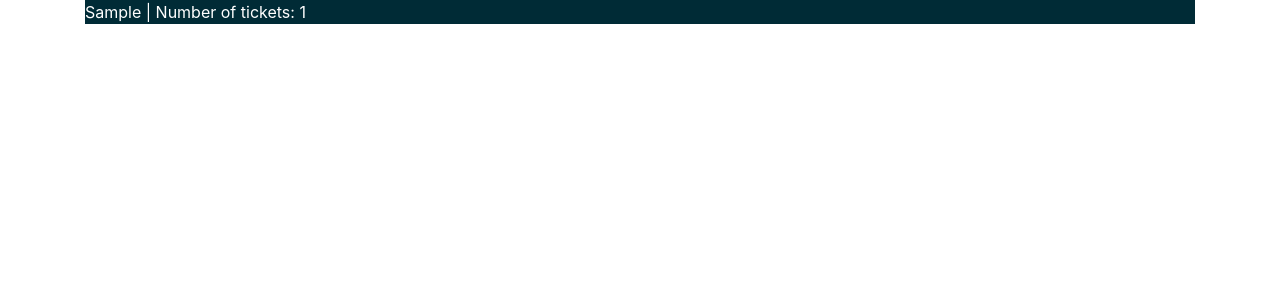
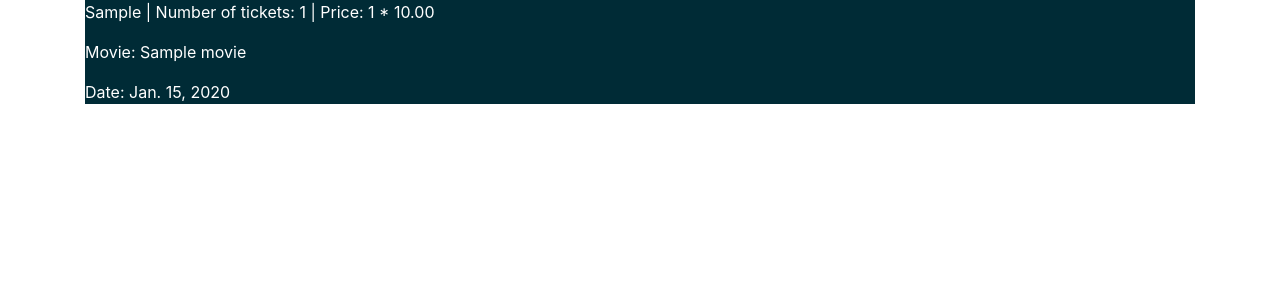
Before and after one commit to AlbeseMatoshi/GroupProject-CodingDojo, a Django app: template app_bookings/templates/all_bookings.html in a window 1280 px wide. Shown: the part 56-356 px from the top of the page. Run offline with Django 3.2, Linux system fonts and the light colour scheme; the template is opened without the code that fills it: values that come from a table or form of the project are taken from there, others are empty; tables that the repository leaves empty hold one stand-in row (values such as "Sample post"); some libraries are stand-ins or nearby versions.

Commit message:
bookings

```diff
--- a/app_bookings/templates/all_bookings.html
+++ b/app_bookings/templates/all_bookings.html
@@ -21,8 +21,11 @@
         <div class="wrapper">
             {% for booking in all_bookings %}
             <p>{{booking.buyer.first_name}}
-                <span> | Number of tickets: {{  booking.tickets}}</span>
+                <span> | Number of tickets: {{  booking.tickets}} | Price: {{booking.tickets}} * {{booking.showtime.price}}</span>
             </p>
+            <p>Movie: {{booking.showtime.movie.title }}</p>
+            <p>Date: {{booking.showtime.date}}</p>
+
             {% endfor %}
         </div>
     </div>
--- a/app_bookings/views.py
+++ b/app_bookings/views.py
@@ -6,6 +6,6 @@ def show_all_bookings(request, user_id):
       if 'uid' in request.session:
             context ={
                   'logged_user': User.objects.get(id=request.session['uid']),
-                  'all_bookings': Booking.objects.filter(buyer=user_id)
+                  'all_bookings': Booking.objects.filter(buyer=user_id),
             }
       return render(request, 'all_bookings.html', context)
```
